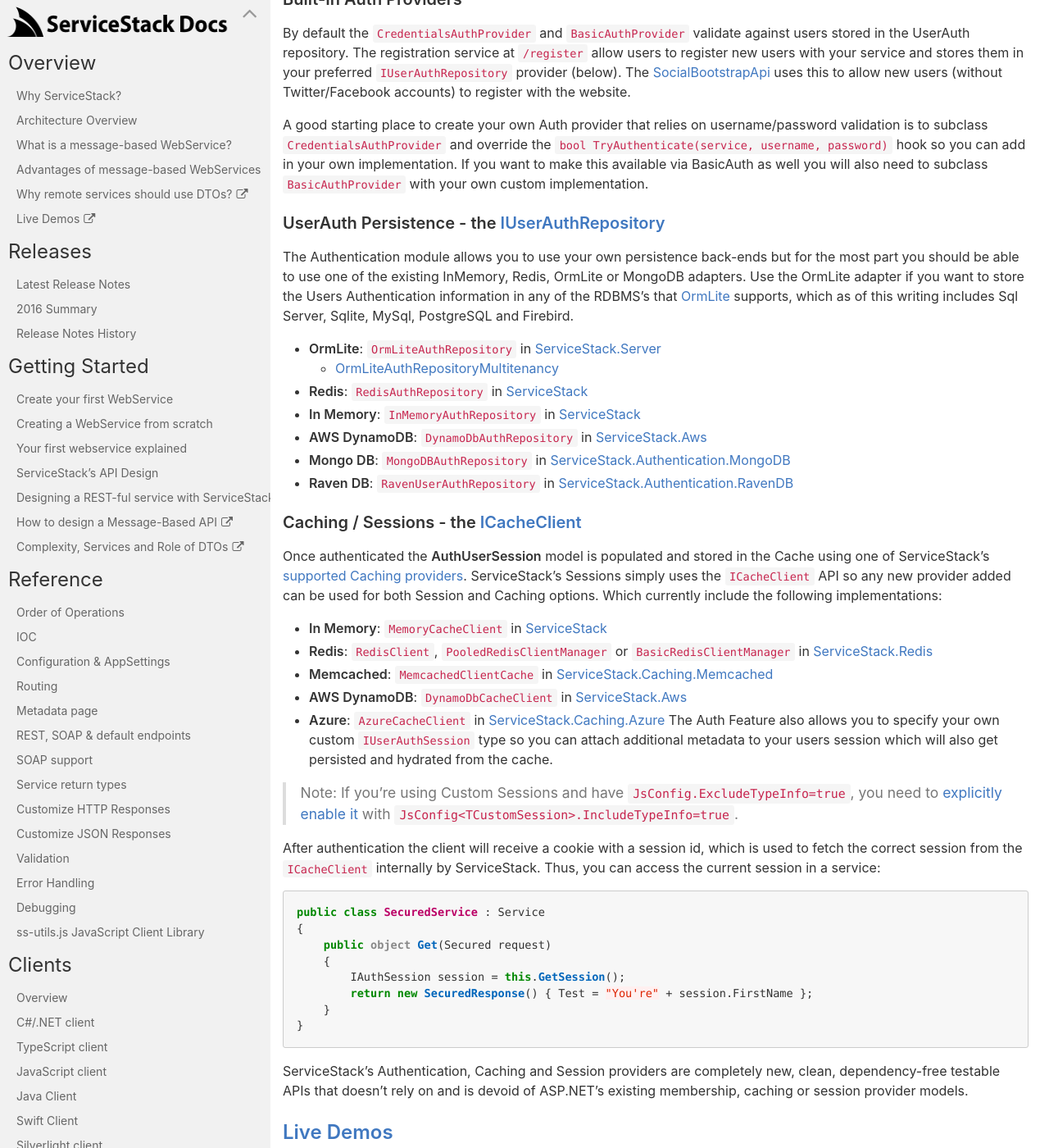
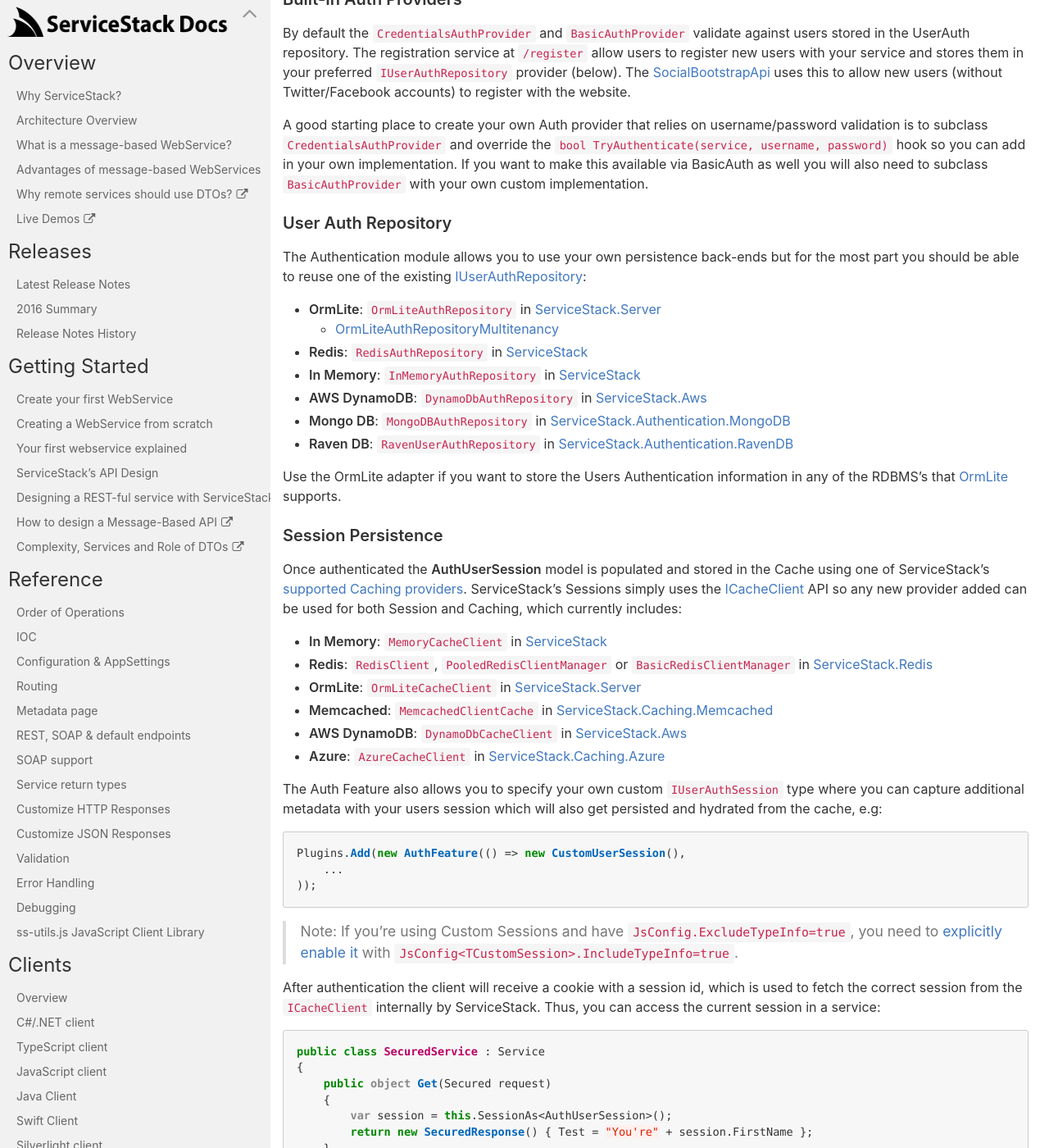
Before and after one commit to timker/docs, a Jekyll site: the page built from docs/_documentation/Authentication-and-authorization.md, in a window 1280 px wide and 1400 px high, scrolled down 4220 px. Shown: the whole window at 82% size. Built offline with Jekyll 4.4.1, drawn with Linux system fonts in a browser that asks for light colours; nearby versions of some CDN libraries.

Commit message:
Auth tweaks

````diff
--- a/docs/_documentation/Authentication-and-authorization.md
+++ b/docs/_documentation/Authentication-and-authorization.md
@@ -138,9 +138,9 @@
 
 A good starting place to create your own Auth provider that relies on username/password validation is to subclass `CredentialsAuthProvider` and override the `bool TryAuthenticate(service, username, password)` hook so you can add in your own implementation. If you want to make this available via BasicAuth as well you will also need to subclass `BasicAuthProvider` with your own custom implementation.
 
-### UserAuth Persistence - the [IUserAuthRepository](https://github.com/ServiceStack/ServiceStack/blob/master/src/ServiceStack/Auth/IAuthRepository.cs#L19)
+### User Auth Repository
 
-The Authentication module allows you to use your own persistence back-ends but for the most part you should be able to use one of the existing InMemory, Redis, OrmLite or MongoDB adapters. Use the OrmLite adapter if you want to store the Users Authentication information in any of the RDBMS's that [OrmLite](https://github.com/ServiceStack/ServiceStack.OrmLite) supports, which as of this writing includes Sql Server, Sqlite, MySql, PostgreSQL and Firebird.
+The Authentication module allows you to use your own persistence back-ends but for the most part you should be able to reuse one of the existing [IUserAuthRepository](https://github.com/ServiceStack/ServiceStack/blob/master/src/ServiceStack/Auth/IAuthRepository.cs):
 
   - **OrmLite**: `OrmLiteAuthRepository` in [ServiceStack.Server](https://nuget.org/packages/ServiceStack.Server)
     - [OrmLiteAuthRepositoryMultitenancy](/multitenancy#multitenancy-rdbms-authprovider)
@@ -150,16 +150,29 @@
   - **Mongo DB**: `MongoDBAuthRepository` in [ServiceStack.Authentication.MongoDB](https://nuget.org/packages/ServiceStack.Authentication.MongoDB)
   - **Raven DB**: `RavenUserAuthRepository` in [ServiceStack.Authentication.RavenDB](https://nuget.org/packages/ServiceStack.Authentication.RavenDB)
 
-### Caching / Sessions - the [ICacheClient](https://github.com/ServiceStack/ServiceStack/blob/master/src/ServiceStack.Interfaces/Caching/ICacheClient.cs)
+Use the OrmLite adapter if you want to store the Users Authentication information in any of the RDBMS's that
+[OrmLite](https://github.com/ServiceStack/ServiceStack.OrmLite) supports.
 
-Once authenticated the **AuthUserSession** model is populated and stored in the Cache using one of ServiceStack's [supported Caching providers](/caching). ServiceStack's Sessions simply uses the `ICacheClient` API so any new provider added can be used for both Session and Caching options. Which currently include the following implementations:
+### Session Persistence
+
+Once authenticated the **AuthUserSession** model is populated and stored in the Cache using one of ServiceStack's [supported Caching providers](/caching). ServiceStack's Sessions simply uses the
+[ICacheClient](https://github.com/ServiceStack/ServiceStack/blob/master/src/ServiceStack.Interfaces/Caching/ICacheClient.cs)
+API so any new provider added can be used for both Session and Caching, which currently includes:
 
   - **In Memory**: `MemoryCacheClient` in [ServiceStack](https://nuget.org/packages/ServiceStack)
   - **Redis**: `RedisClient`, `PooledRedisClientManager` or `BasicRedisClientManager` in [ServiceStack.Redis](https://nuget.org/packages/ServiceStack.Redis)
+  - **OrmLite**: `OrmLiteCacheClient` in [ServiceStack.Server](https://nuget.org/packages/ServiceStack.Server)
   - **Memcached**: `MemcachedClientCache` in [ServiceStack.Caching.Memcached](https://nuget.org/packages/ServiceStack.Caching.Memcached)
   - **AWS DynamoDB**: `DynamoDbCacheClient` in [ServiceStack.Aws](https://nuget.org/packages/ServiceStack.Aws)
   - **Azure**: `AzureCacheClient` in [ServiceStack.Caching.Azure](https://nuget.org/packages/ServiceStack.Caching.Azure)
-The Auth Feature also allows you to specify your own custom `IUserAuthSession` type so you can attach additional metadata to your users session which will also get persisted and hydrated from the cache.
+
+The Auth Feature also allows you to specify your own custom `IUserAuthSession` type where you can capture additional metadata with your users session which will also get persisted and hydrated from the cache, e.g:
+
+```csharp
+Plugins.Add(new AuthFeature(() => new CustomUserSession(),
+    ...
+));
+```
 
 > Note: If you're using Custom Sessions and have `JsConfig.ExcludeTypeInfo=true`, you need to [explicitly enable it](http://stackoverflow.com/q/18842685/85785) with `JsConfig<TCustomSession>.IncludeTypeInfo=true`.
 
@@ -170,7 +183,7 @@
 {
     public object Get(Secured request)
     {
-        IAuthSession session = this.GetSession();
+        var session = this.SessionAs<AuthUserSession>();
         return new SecuredResponse() { Test = "You're" + session.FirstName };
     }
 }
````
